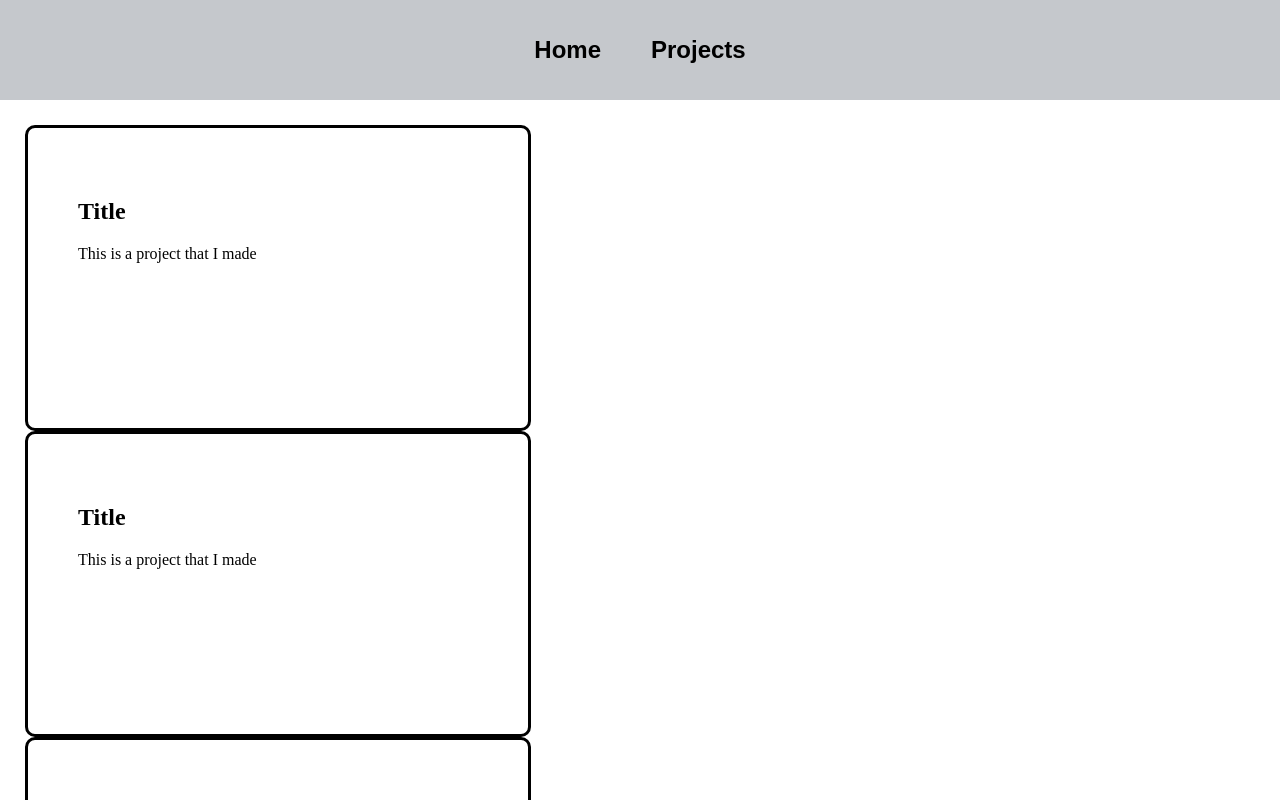
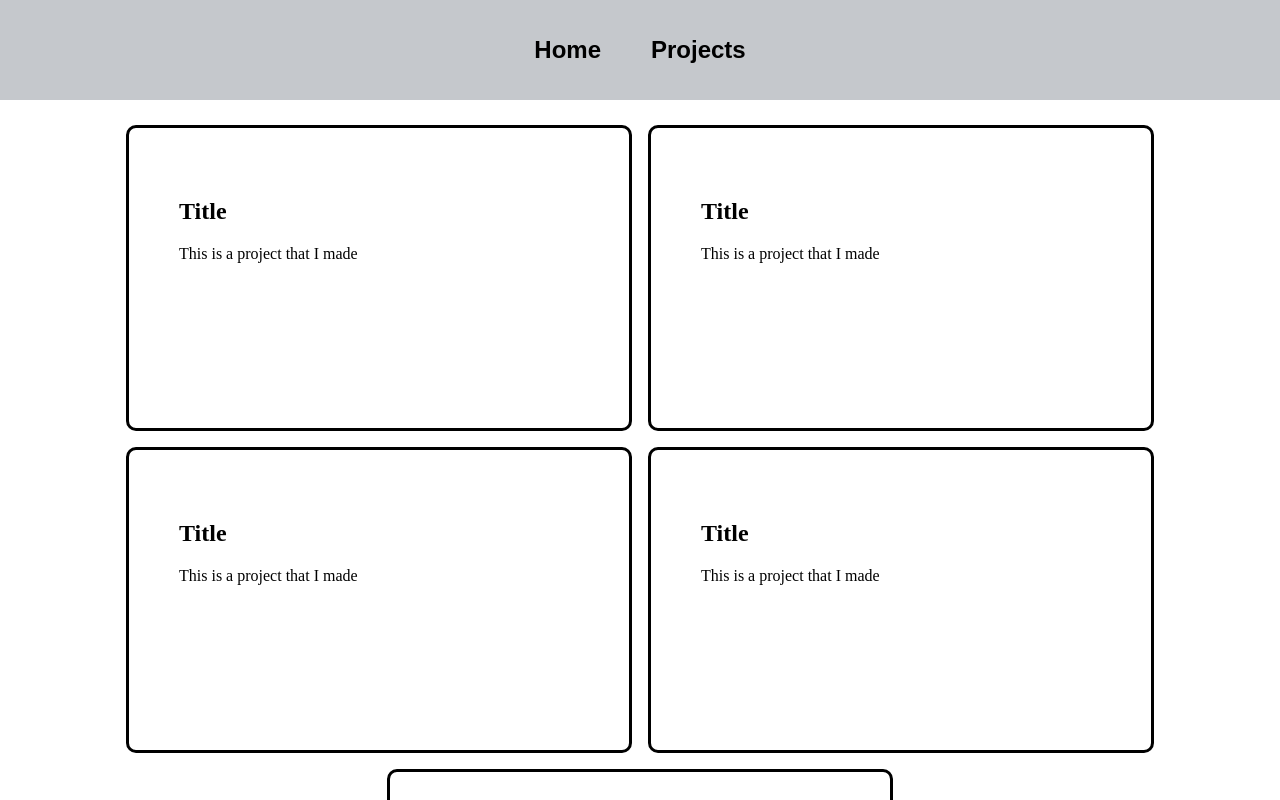
Before and after one commit to RZuchniak/personal-website, a React (Vite) app: page /projects in a window 1280 px wide. Shown: the top 800 px of the page. Built offline with nearby package versions, Linux system fonts and the light colour scheme.

Commit message:
feat: updated projects

```diff
--- a/src/pages/Projects/Projects.css
+++ b/src/pages/Projects/Projects.css
@@ -1,4 +1,7 @@
 .project-container {
     padding: 25px;
-    display: grid;
+    display: flex;
+    flex-wrap: wrap;
+    justify-content: center;
+    gap: 1em;
 }
```
